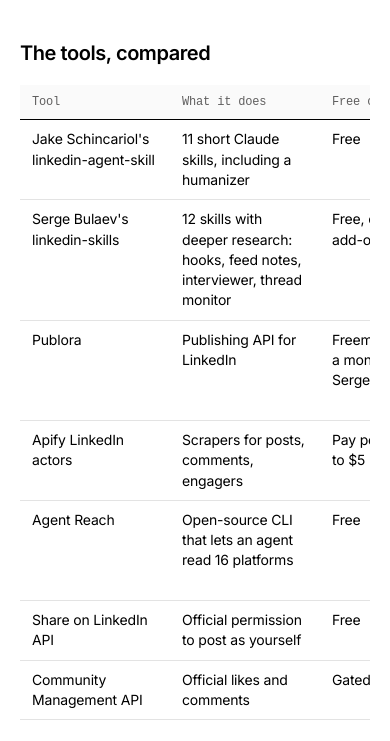
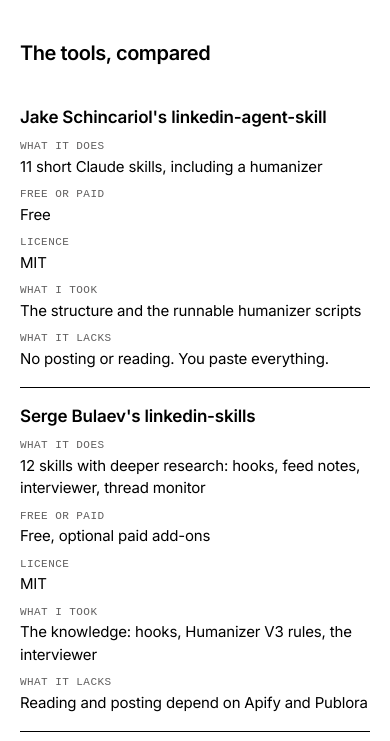
Before and after one commit to reportedguy/reportedguy.com, a plain HTML site: page research/linkedin-automation.html in a window 390 px wide. Shown: the part 1175-1916 px from the top of the page. Drawn offline with Linux system fonts and the light colour scheme; a web font is replaced by a local one.

Commit message:
Tables show in full; deck opens in a new tab
Co-Authored-By: Claude Fable 5.2 <noreply@anthropic.com>

```diff
--- a/assets/site.css
+++ b/assets/site.css
@@ -139,17 +139,22 @@ p { margin: 0 0 16px; }
 .doc figure { margin: 24px 0; }
 .doc figcaption { font: 12px/1.5 var(--mono); color: var(--quiet); margin-top: 8px; }
 
-/* tables scroll sideways on phones instead of breaking the page */
+/* tables show in full: wider than the text column on big screens, stacked rows on small ones */
 .doc table {
-  display: block; max-width: 100%; overflow-x: auto; -webkit-overflow-scrolling: touch;
-  border-collapse: collapse; margin: 20px 0 24px; font-size: 14px; line-height: 1.45;
+  width: min(1040px, calc(100vw - 40px)); margin: 28px 0 28px 50%; transform: translateX(-50%);
+  border-collapse: collapse; table-layout: fixed; font-size: 14px; line-height: 1.5;
 }
-.doc th, .doc td { text-align: left; vertical-align: top; padding: 9px 12px; border-bottom: 1px solid var(--line); min-width: 150px; }
-.doc th { font: 12px/1.4 var(--mono); color: var(--ink-2); background: var(--tray-2); border-bottom-color: var(--ink); white-space: nowrap; }
-
-.links { list-style: none; padding: 0 !important; }
-.links li { margin-bottom: 10px; }
-
+.doc th, .doc td { text-align: left; vertical-align: top; padding: 10px 12px; border-bottom: 1px solid var(--line); overflow-wrap: anywhere; }
+.doc th { font: 12px/1.4 var(--mono); color: var(--ink-2); background: var(--tray-2); border-bottom-color: var(--ink); }
+@media (max-width: 760px) {
+  .doc table { width: 100%; margin: 24px 0; transform: none; font-size: 15px; }
+  .doc thead { display: none; }
+  .doc tr { display: block; padding: 12px 0; border-bottom: 1px solid var(--ink); }
+  .doc td { display: block; padding: 4px 0; border: 0; }
+  .doc td::before { content: attr(data-label); display: block; font: 11px/1.6 var(--mono); color: var(--ink-2); text-transform: uppercase; letter-spacing: .04em; }
+  .doc td:first-child { font-weight: 600; font-size: 17px; }
+  .doc td:first-child::before { display: none; }
+}
 @media (max-width: 480px) {
   body { font-size: 16px; }
   h2 { font-size: 20px; }
@@ -164,3 +169,6 @@ p { margin: 0 0 16px; }
 .letter-body p { font: 500 23px/36px 'Caveat', cursive; letter-spacing: 0; color: #1c2a4a; margin: 0 0 36px; }
 .letter .sign { font: 700 30px/36px 'Caveat', cursive; color: #1c2a4a; margin: -36px 0 0; }
 @media (max-width: 480px) { .letter { padding: 22px 16px 18px; transform: none; } .letter-body p { font-size: 21px; } }
+
+.links { list-style: none; padding: 0 !important; }
+.links li { margin-bottom: 10px; }
--- a/research/linkedin-automation.html
+++ b/research/linkedin-automation.html
@@ -1,4 +1,4 @@
-<!doctype html><html lang="en"><head><meta charset="utf-8"><meta name="viewport" content="width=device-width, initial-scale=1"><title>Automating LinkedIn for free | Jatin Gupta</title><link rel="stylesheet" href="../assets/site.css?v=7"></head><body><main class="doc"><a class="back" href="../index.html">Back to the letter</a><p class="meta">Research report · 14 Nov 2026 · Status: testing from today</p>
+<!doctype html><html lang="en"><head><meta charset="utf-8"><meta name="viewport" content="width=device-width, initial-scale=1"><title>Automating LinkedIn for free | Jatin Gupta</title><link rel="stylesheet" href="../assets/site.css?v=8"></head><body><main class="doc"><a class="back" href="../index.html">Back to the letter</a><p class="meta">Research report · 14 Nov 2026 · Status: testing from today</p>
 <h1>I automated my LinkedIn for free by merging three open-source projects</h1>
 <p class="lede">I compared the open-source and paid ways to run a LinkedIn account with AI, kept the best parts of two MIT skill bundles and Agent Reach, added a posting robot on LinkedIn's free official API, and start a one-week test today.</p>
 
@@ -17,13 +17,13 @@
 <table>
 <thead><tr><th>Tool</th><th>What it does</th><th>Free or paid</th><th>Licence</th><th>What I took</th><th>What it lacks</th></tr></thead>
 <tbody>
-<tr><td>Jake Schincariol's linkedin-agent-skill</td><td>11 short Claude skills, including a humanizer</td><td>Free</td><td>MIT</td><td>The structure and the runnable humanizer scripts</td><td>No posting or reading. You paste everything.</td></tr>
-<tr><td>Serge Bulaev's linkedin-skills</td><td>12 skills with deeper research: hooks, feed notes, interviewer, thread monitor</td><td>Free, optional paid add-ons</td><td>MIT</td><td>The knowledge: hooks, Humanizer V3 rules, the interviewer</td><td>Reading and posting depend on Apify and Publora</td></tr>
-<tr><td>Publora</td><td>Publishing API for LinkedIn</td><td>Freemium (15 posts a month free, per Serge's README)</td><td>Proprietary</td><td>Nothing</td><td>A third party gets my account access. The official API does it free.</td></tr>
-<tr><td>Apify LinkedIn actors</td><td>Scrapers for posts, comments, engagers</td><td>Pay per result ($1 to $5 per 1,000)</td><td>Proprietary</td><td>Nothing. Agent Reach replaced it.</td><td>Ongoing cost</td></tr>
-<tr><td>Agent Reach</td><td>Open-source CLI that lets an agent read 16 platforms</td><td>Free</td><td>MIT</td><td>All LinkedIn reading</td><td>Reads as my logged-in account, which LinkedIn forbids</td></tr>
-<tr><td>Share on LinkedIn API</td><td>Official permission to post as yourself</td><td>Free</td><td>LinkedIn API terms</td><td>All posting, through my own script</td><td>Needs an app tied to a company Page</td></tr>
-<tr><td>Community Management API</td><td>Official likes and comments</td><td>Gated</td><td>LinkedIn API terms</td><td>Nothing</td><td>Only for registered organisations</td></tr>
+<tr><td data-label="Tool">Jake Schincariol's linkedin-agent-skill</td><td data-label="What it does">11 short Claude skills, including a humanizer</td><td data-label="Free or paid">Free</td><td data-label="Licence">MIT</td><td data-label="What I took">The structure and the runnable humanizer scripts</td><td data-label="What it lacks">No posting or reading. You paste everything.</td></tr>
+<tr><td data-label="Tool">Serge Bulaev's linkedin-skills</td><td data-label="What it does">12 skills with deeper research: hooks, feed notes, interviewer, thread monitor</td><td data-label="Free or paid">Free, optional paid add-ons</td><td data-label="Licence">MIT</td><td data-label="What I took">The knowledge: hooks, Humanizer V3 rules, the interviewer</td><td data-label="What it lacks">Reading and posting depend on Apify and Publora</td></tr>
+<tr><td data-label="Tool">Publora</td><td data-label="What it does">Publishing API for LinkedIn</td><td data-label="Free or paid">Freemium (15 posts a month free, per Serge's README)</td><td data-label="Licence">Proprietary</td><td data-label="What I took">Nothing</td><td data-label="What it lacks">A third party gets my account access. The official API does it free.</td></tr>
+<tr><td data-label="Tool">Apify LinkedIn actors</td><td data-label="What it does">Scrapers for posts, comments, engagers</td><td data-label="Free or paid">Pay per result ($1 to $5 per 1,000)</td><td data-label="Licence">Proprietary</td><td data-label="What I took">Nothing. Agent Reach replaced it.</td><td data-label="What it lacks">Ongoing cost</td></tr>
+<tr><td data-label="Tool">Agent Reach</td><td data-label="What it does">Open-source CLI that lets an agent read 16 platforms</td><td data-label="Free or paid">Free</td><td data-label="Licence">MIT</td><td data-label="What I took">All LinkedIn reading</td><td data-label="What it lacks">Reads as my logged-in account, which LinkedIn forbids</td></tr>
+<tr><td data-label="Tool">Share on LinkedIn API</td><td data-label="What it does">Official permission to post as yourself</td><td data-label="Free or paid">Free</td><td data-label="Licence">LinkedIn API terms</td><td data-label="What I took">All posting, through my own script</td><td data-label="What it lacks">Needs an app tied to a company Page</td></tr>
+<tr><td data-label="Tool">Community Management API</td><td data-label="What it does">Official likes and comments</td><td data-label="Free or paid">Gated</td><td data-label="Licence">LinkedIn API terms</td><td data-label="What I took">Nothing</td><td data-label="What it lacks">Only for registered organisations</td></tr>
 </tbody>
 </table>
 <p>I dropped the idea of a browser bot that clicks Like for me. It is the clearest breach of LinkedIn's rules. For price context: paid LinkedIn tools start at roughly $20 a month (AuthoredUp) and $39 a month (Taplio), going by their published pricing.</p>
```
Also changed, not shown: index.html (+1 -1 lines), research/depth-note.html (+1 -1 lines), research/finetuning.html (+5 -5 lines), work/agency.html (+1 -1 lines), work/gtm-case.html (+2 -2 lines), work/huminex.html (+1 -1 lines), work/model-training.html (+1 -1 lines), work/open-source.html (+1 -1 lines), work/teenfit.html (+1 -1 lines), work/whosin.html (+1 -1 lines).
